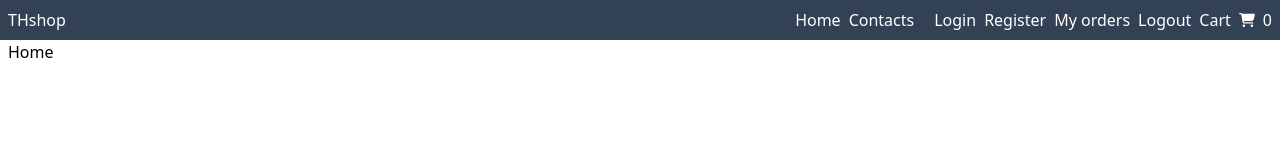
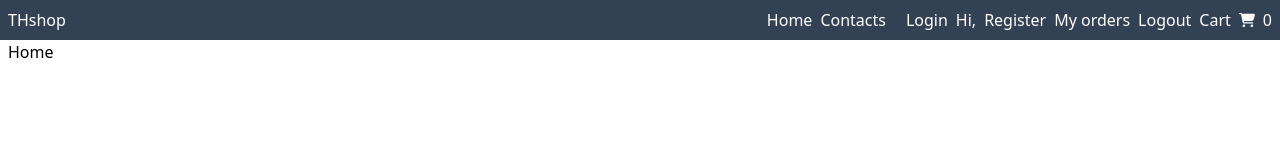
Before and after one commit to TraceOfHumanity/eshop, a React (Create React App) app: page / in a window 1280 px wide. Shown: the top 160 px of the page. Built offline with nearby package versions, Linux system fonts and the light colour scheme; no server answers.

Commit message:
onAuthStateChanged

```diff
--- a/src/components/Header/index.jsx
+++ b/src/components/Header/index.jsx
@@ -1,4 +1,4 @@
-import React, { useState } from "react";
+import React, { useEffect, useState } from "react";
 
 import { FaCartShopping } from "react-icons/fa6";
 import { IoIosMenu } from "react-icons/io";
@@ -8,13 +8,16 @@
 import { MobileMenu } from "./MobileMenu";
 import { useDispatch } from "react-redux";
 import { setIsShowMobileMenu } from "src/redux/features/popupsSlice";
-import { signOut } from "firebase/auth";
+import { onAuthStateChanged, signOut } from "firebase/auth";
 import { auth } from "src/firebase/firebase.config";
 import { toast } from "react-toastify";
 
 export const Header = () => {
   const dispatch = useDispatch();
   const navigate = useNavigate();
+
+  const [displayName, setDisplayName] = useState("");
+
 
   const logoutUser = () => {
     signOut(auth)
@@ -27,6 +30,18 @@
       });
   };
 
+  useEffect(() => {
+    onAuthStateChanged(auth, (user) => {
+      if (user) {
+        const uid = user.uid;
+        console.log(user.displayName)
+        setDisplayName(user.displayName)
+      } else {
+        setDisplayName("")
+      }
+    });
+  }, []);
+
   return (
     <header className="bg-slate-700 text-white">
       <div className="customContainer header">
@@ -37,6 +52,9 @@
           <Nav />
           <div className="flex gap-2">
             <Link to="/login">Login</Link>
+            <a href="#">
+              Hi, {displayName}
+            </a>
             <Link to="/registration">Register</Link>
             <Link to="/order-history">My orders</Link>
             <Link to="/" onClick={logoutUser}>
```
